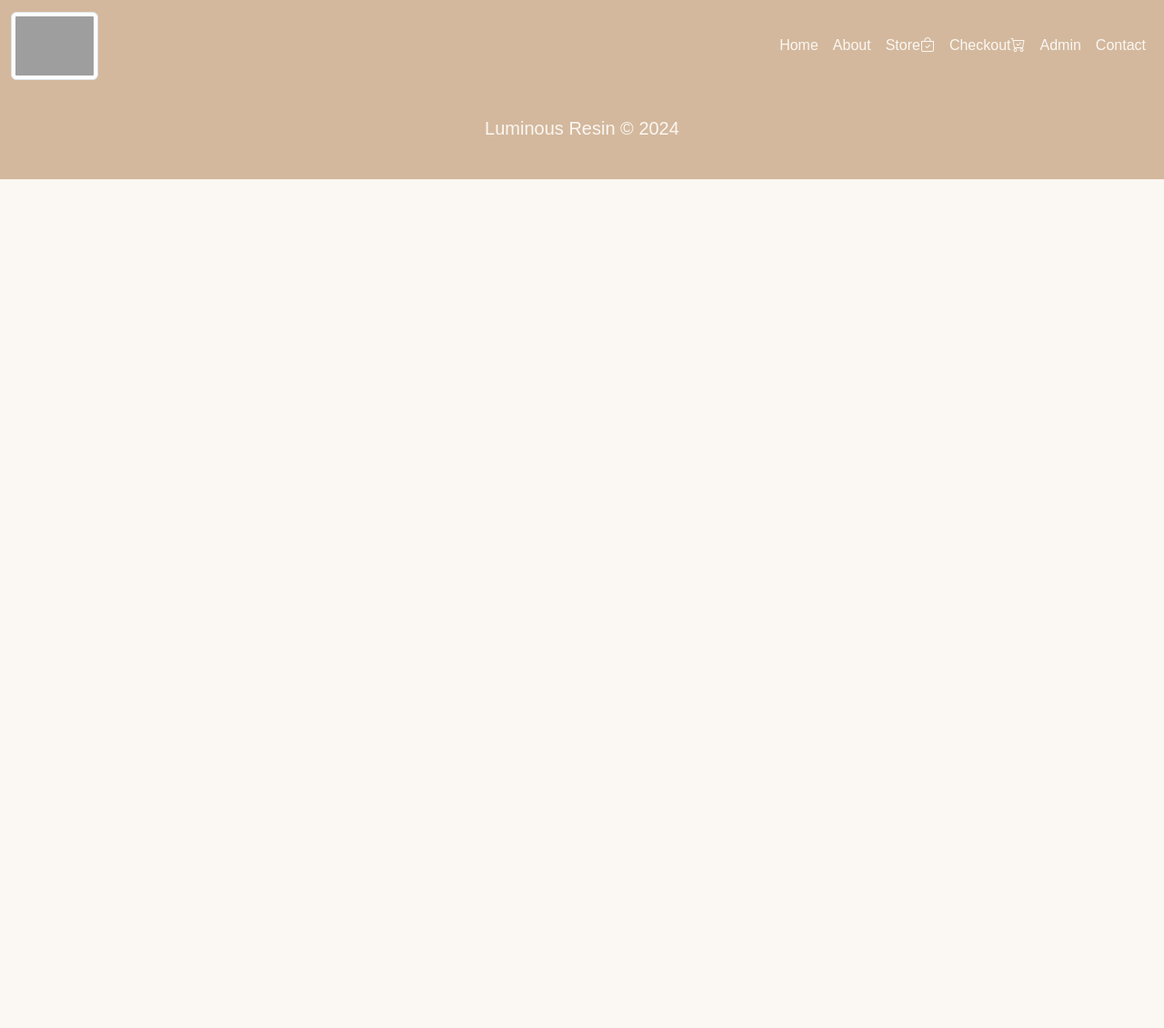
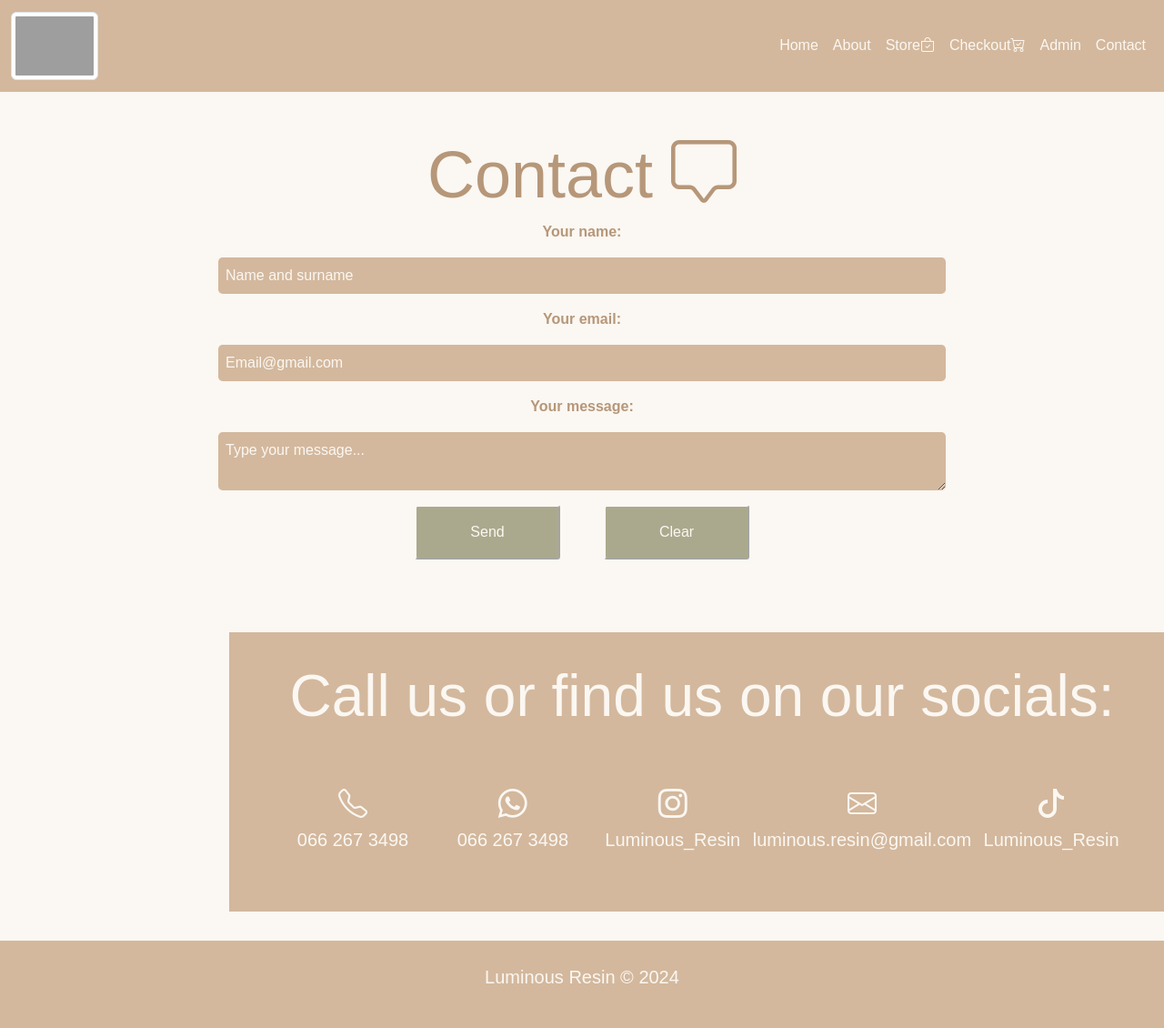
Before and after one commit to Erin-Caitlin/LuminousResin, a plain HTML site: page html/contact.html in a window 1280 px wide. Shown: the whole page at 91% size. Before the commit the page ends 901 px from the top, so only its background shows below. Drawn offline with nearby package versions, Linux system fonts and the light colour scheme; grey boxes are pictures that could not be loaded; a web font is replaced by a local one.

Commit message:
Contact Page

```diff
--- a/css/style.css
+++ b/css/style.css
@@ -22,8 +22,6 @@
 
 /* All pages */
 body {
-    display: grid;
-    grid-template-rows: auto minmax(100%, 100dvh) auto;
     background-color: var(--secondary);
     font-family: "Italiana", sans-serif;
 }
@@ -77,8 +75,10 @@ main {
 #main-content {
     display: flex;
     flex-direction: column;
+    height: 100%;
     background: var(--secondary)
     url(https://erin-caitlin.github.io/all-images/LuminousResin/homeBackground1.jpg);
+    /* overflow: hidden; */
     background-size: cover;
     color: var(--secondary);
 }
@@ -88,6 +88,12 @@ h1 {
     display: flex;
     justify-content: center;
     background-color: #fbf7f2c0;
+    color: var(--alternative);
+}
+
+h2 {
+    margin-top: 3rem;
+    text-align: center;
     color: var(--alternative);
 }
 
@@ -102,6 +108,7 @@ h1 {
 /* Home page link to product page */
 .productPage {
     margin-top: 2.5rem;
+    margin-bottom: 2rem;
     padding: 0.5rem;
     margin-inline: auto;
     width: 15rem;
@@ -173,6 +180,71 @@ img[alt='coasters-main'] {
     height: 18rem;
 }
 
-/* #all-products {
-    height: 30rem;
+#contact-form {
+    display: flex;
+    flex-direction: column;
+    align-items: center;
+    gap: 1rem;
+    font-weight: bolder;
+    color: var(--alternative);
+}
+
+#name,
+#surname,
+#message{
+    padding: .5rem;
+    width: 50rem;
+    border-radius: .3rem;
+    color: var(--secondary);
+    border: var(--secondary);
+    background-color: var(--primary);
+}
+
+/* Contact form placeholder */
+::placeholder {
+    color: var(--secondary);
+}
+
+#btn-send,
+#btn-clear {
+    padding: 1rem;
+    border-radius: .2rem;
+    width: 10rem;
+    background-color: var(--awesome);
+    color: var(--secondary);
+    border-color: var(--secondary);
+}
+
+[social-media] {
+    margin-top: 5rem;
+    margin-left: 15rem;
+    margin-bottom: 2rem;
+    padding-top: 2rem;
+    background-color: var(--primary);
+    color: var(--secondary);
+    font-size: xx-large;
+    text-align: center;
+    width: 65rem;
+}
+
+#socials {
+    padding: 3rem;
+    display: flex;
+}
+
+.btns{
+    display: flex;
+    gap: 3rem;
+    /* flex-direction: row-reverse; */
+}
+
+/* #social-media {
+    display: flex;
+    flex-direction: row-reverse;
 } */
+
+/* #anything {
+    padding-left: 0rem;
+    padding-right: 0rem;
+    min-width: 100% ;
+} */
--- a/html/contact.html
+++ b/html/contact.html
@@ -29,11 +29,61 @@
       </div>
     </nav>
 
-  <footer class="container-fluid">
-    <div class="row">
-        <p class="lead">Luminous Resin &copy; <span currentYear></span></p>
+    <main class="container-fluid" >
+      <section id="contact-page">
+      <h2 class="display-2">Contact <i class="bi bi-chat-square"></i></h2>
+      <form action="https://formspree.io/f/xnqeedej" method="POST" id="contact-form">
+        <label>Your name:</label>
+          <input type="text" name="Name and Surname" placeholder="Name and surname" id="name">
+
+        <label>Your email:</label>
+          <input type="email" name="email" placeholder="Email@gmail.com" id="surname">
+
+        <label>Your message:</label>
+          <textarea name="message" placeholder="Type your message..." id="message"></textarea>
+
+        <div class="btns">
+        <button type="submit" id="btn-send">Send</button>
+        <button type="reset" id="btn-clear">Clear</button>
+        </div>
+      </form>
+
+
+      <div social-media>
+      <h3 class="display-3" contact-info>Call us or find us on our socials:</h3>
+      <div class="col" id="socials">
+
+      <div class="col" id="contact">
+      <i class="bi bi-telephone"></i><p class="lead">066 267 3498</p>
+      </div>
+      <div class="col" id="contact">
+      <i class="bi bi-whatsapp"></i>
+      <p class="lead">066 267 3498</p>
     </div>
-  </footer>
+    <div class="col" id="contact">
+      <i class="bi bi-instagram"></i>
+      <p class="lead">Luminous_Resin</p>
+    </div>
+    <div class="col" id="contact">
+      <i class="bi bi-envelope"></i>
+      <p class="lead">luminous.resin@gmail.com</p>
+    </div>
+    <div  class="col" id="contact">
+      <i class="bi bi-tiktok"></i>
+      <p class="lead">Luminous_Resin</p>
+    </div>
+      <p class="lead"></p>
+    </div>
+    </div>
+  </div>
+    </section>
+    </main>
+
+    <footer class="container-fluid">
+      <div class="row">
+          <p class="lead">Luminous Resin &copy; <span currentYear></span></p>
+      </div>
+    </footer>
 
     <script src="https://cdn.jsdelivr.net/npm/bootstrap@5.3.3/dist/js/bootstrap.bundle.min.js" integrity="sha384-YvpcrYf0tY3lHB60NNkmXc5s9fDVZLESaAA55NDzOxhy9GkcIdslK1eN7N6jIeHz" crossorigin="anonymous"></script>
 
--- a/script/product.js
+++ b/script/product.js
@@ -153,7 +153,7 @@ function displayProducts() {
                   <h4 class="card-title">${product.productName}</h4>
                   <p class="card-text">${product.description}</p>
                   <p class="card-text">R ${product.amount}</p>
-                  <a href="#" class="btn btn-primary">Add to cart</a>
+                  <button class="btn">Add to cart</button>
                 </div>
             </div>`
         })
```
Also changed, not shown: html/checkout.html (+4 -0 lines), html/product.html (+3 -3 lines).
